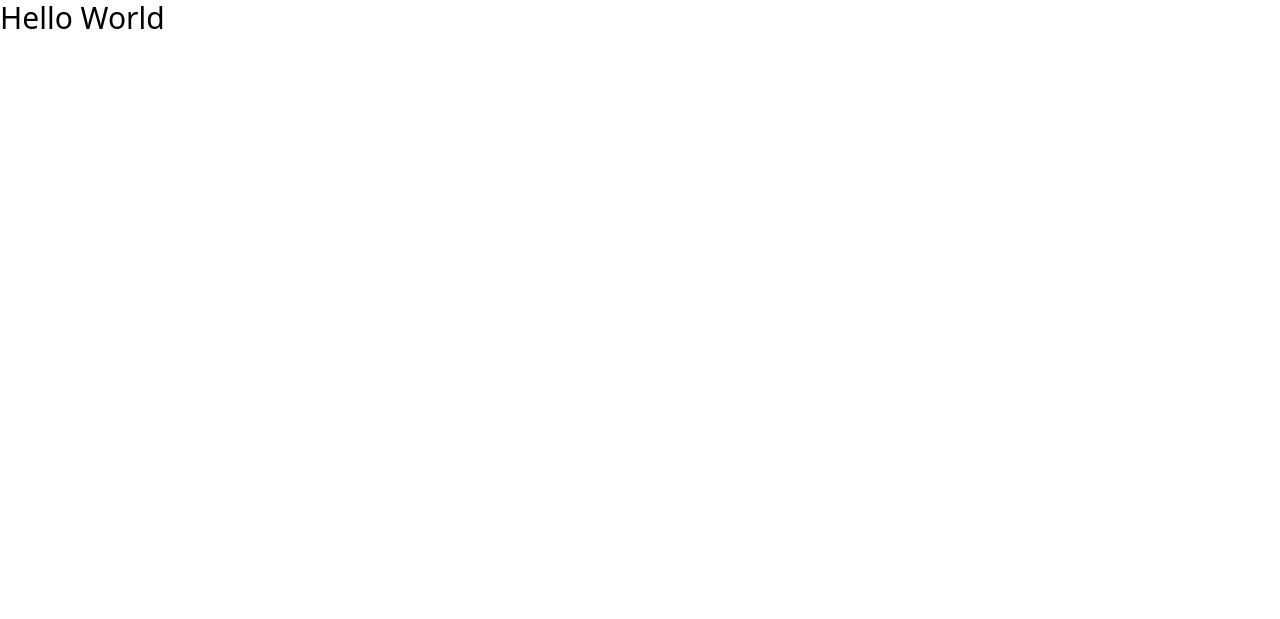
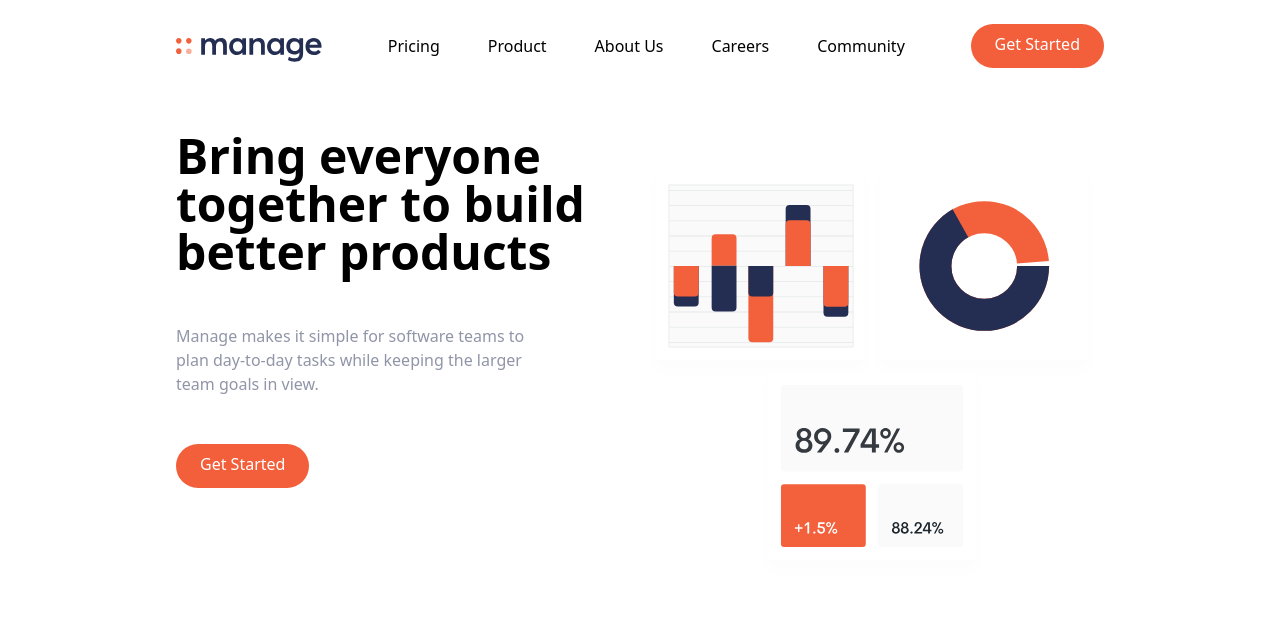
Before and after one commit to markgmz92/tailwind_tutorial, a website: page index.html in a window 1280 px wide. Drawn offline with Linux system fonts and the light colour scheme.

Commit message:
Added Hero section and images

```diff
--- a/index.html
+++ b/index.html
@@ -9,6 +9,59 @@
     <link rel="stylesheet" href="css/main.css" />
   </head>
   <body>
-    <h1 class="text-3xl">Hello World</h1>
+    <!--Navbar-->
+    <nav class="relative container mx-auto p-6">
+      <!--Flex container-->
+      <div class="flex items-center justify-between">
+        <!--Logo-->
+        <div class="pt-2"><img src="img/logo.svg" alt="" /></div>
+        <!--Menu Items-->
+        <div class="hidden md:flex space-x-12">
+          <a href="#" class="hover:text-darkGrayishBlue">Pricing</a>
+          <a href="#" class="hover:text-darkGrayishBlue">Product</a>
+          <a href="#" class="hover:text-darkGrayishBlue">About Us</a>
+          <a href="#" class="hover:text-darkGrayishBlue">Careers</a>
+          <a href="#" class="hover:text-darkGrayishBlue">Community</a>
+        </div>
+        <!--Button-->
+        <a
+          href="#"
+          class="hidden p-3 px-6 pt-2 text-white bg-brightRed rounded-full baseline hover:bg-brightRedLight md:block"
+          >Get Started</a
+        >
+      </div>
+    </nav>
+
+    <!--Hero Section-->
+    <section id="hero">
+      <!--Flex Container -->
+      <div
+        class="container flex flex-col-reverse items-center px-6 mx-auto mt-10 space-y-0 md:space-y-0 md:flex-row"
+      >
+        <!--Left item-->
+        <div class="flex flex-col mb-32 space-y-12 md:w-1/2">
+          <h1
+            class="max-w-md text-4xl font-bold text-center md:text-5xl md:text-left"
+          >
+            Bring everyone together to build better products
+          </h1>
+          <p class="max-w-sm text-center text-darkGrayishBlue md:text-left">
+            Manage makes it simple for software teams to plan day-to-day tasks
+            while keeping the larger team goals in view.
+          </p>
+          <div class="flex justify-center md:justify-start">
+            <a
+              href="#"
+              class="p-3 px-6 pt-2 text-white bg-brightRed rounded-full baseline hover:bg-brightRedLight"
+              >Get Started</a
+            >
+          </div>
+        </div>
+        <!--Image-->
+        <div class="md:w-1/2">
+          <img src="img/illustration-intro.svg" alt="" />
+        </div>
+      </div>
+    </section>
   </body>
 </html>
```
Also changed, not shown: css/main.css.
